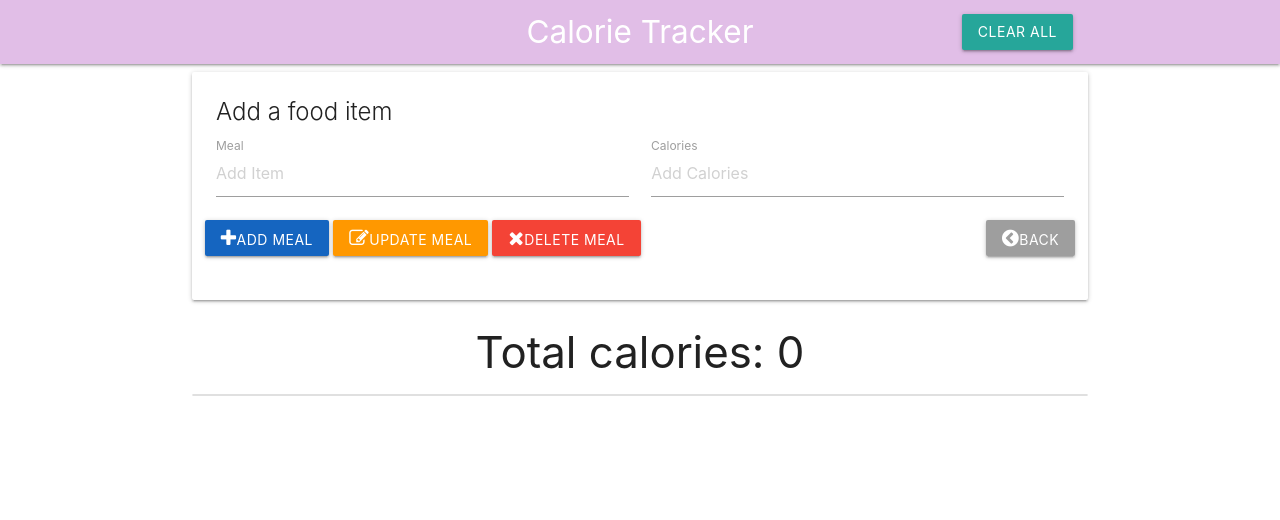
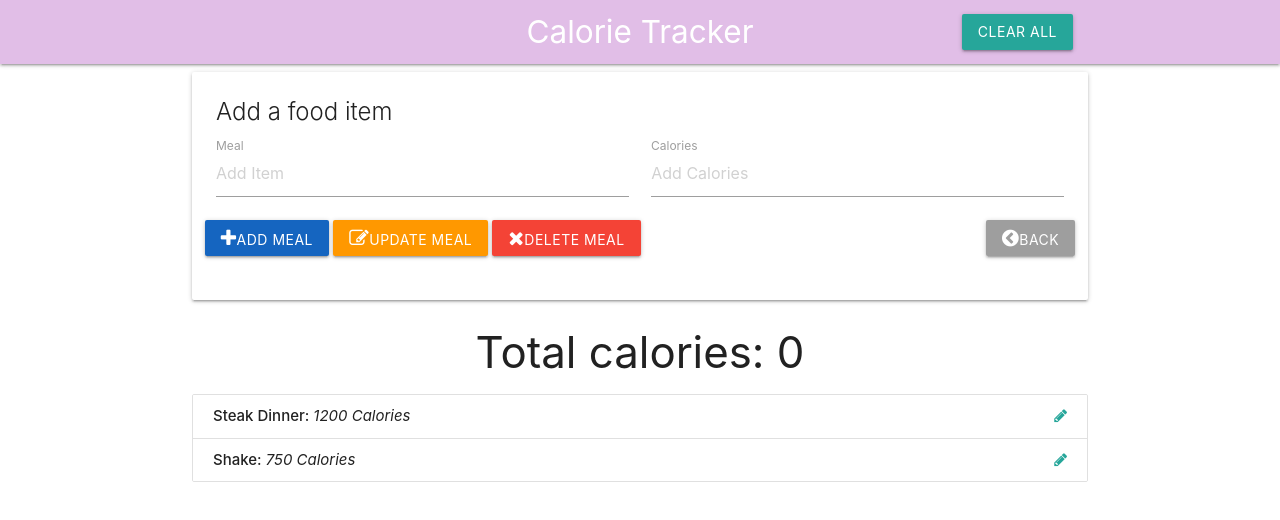
Before and after one commit to arinmsn/calorie-tracker, a plain HTML site: page index.html in a window 1280 px wide. Drawn offline with nearby package versions, Linux system fonts and the light colour scheme.

Commit message:
Adding items to UI (list)

```diff
--- a/app.js
+++ b/app.js
@@ -20,6 +20,9 @@ const ItemCtrl = (function() {
 
    // Public access
    return {
+       getItems: function() {
+           return data.items;
+       },
        logData: function() {
            return data;
        }
@@ -28,7 +31,29 @@ const ItemCtrl = (function() {
 
 // UI Controller
 const UICtrl = (function() {
+    const UISelectors = {
+        itemList: '#item-list'
+    }
 
+    // Public access
+    return {
+        populateItemList: function(items){
+            let html = '';
+            items.forEach(function(item){
+                html += `
+                <li class="collection-item" id="item-${item.id}">
+                <strong>${item.name}: </strong> <em>${item.calories} Calories</em>
+                <a href="#" class="secondary-content">
+                    <i class="edit-item fa fa-pencil"></i>
+                </a>
+                </li>
+                `;
+            });
+
+            // Insert items
+            document.querySelector(UISelectors.itemList).innerHTML = html;
+        }
+    }
 })();
 
 // App Controller
@@ -36,7 +61,11 @@ const App = (function(ItemCtrl, UICtrl) {
         // Public access
         return {
         init: function(){
-           console.log('Initializing app...')
+           // Fetch items from data structure
+           const items = ItemCtrl.getItems();
+
+           // Populate list
+           UICtrl.populateItemList(items);
         }
    }
 })(ItemCtrl, UICtrl);
```
Also changed, not shown: index.html (+1 -1 lines).
